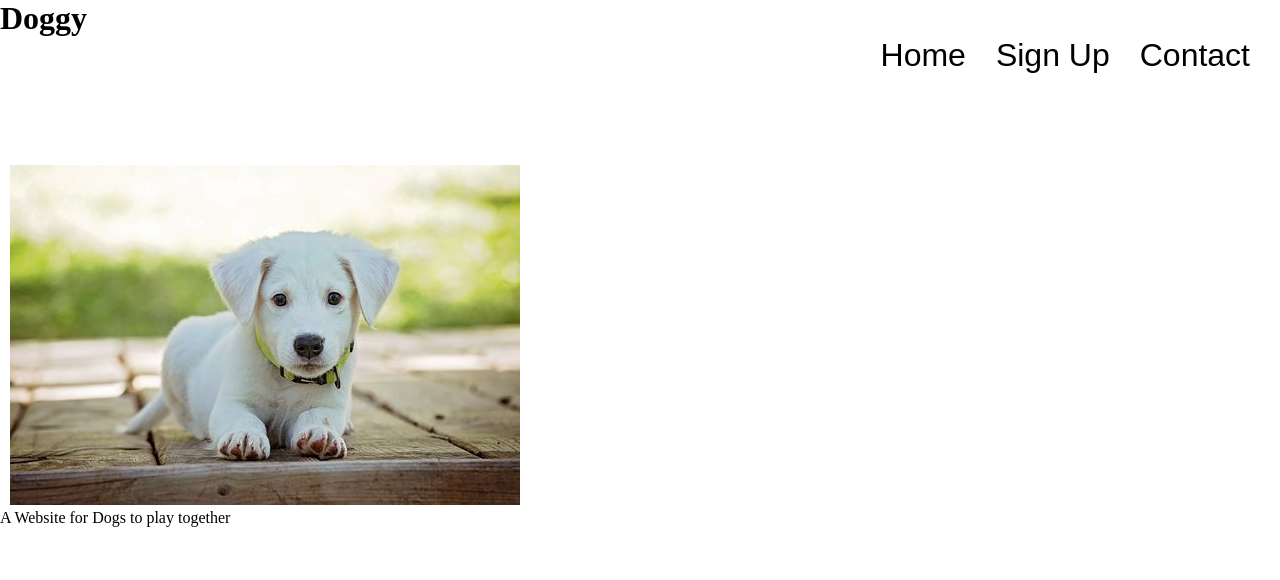
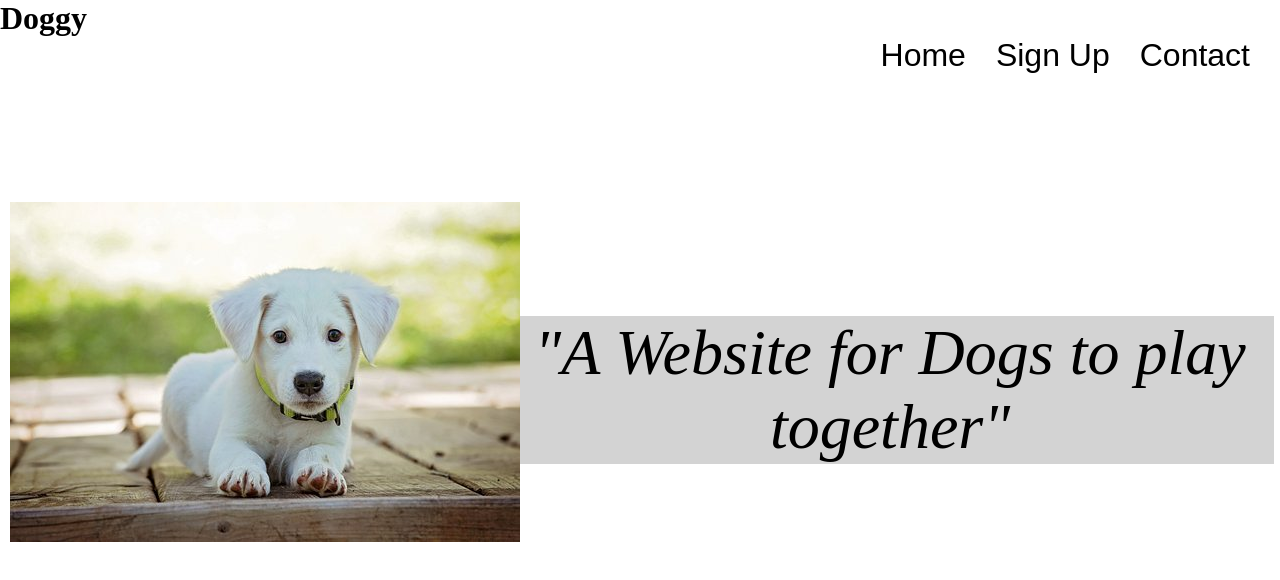
Before and after one commit to Marty97m/Doggy, a plain HTML site: page index.html in a window 1280 px wide. Drawn offline with Linux system fonts and the light colour scheme.

Commit message:
style the aside

```diff
--- a/index.html
+++ b/index.html
@@ -17,8 +17,13 @@
                 <li><a href="#">Home</a></li>
               </ul>
         </nav>
-        <img src="img/dog.jpg" alt="dog">
-        <aside>A Website for Dogs to play together</aside>
+        <div class="dog">
+            <img src="img/dog.jpg" alt="dog">
+        <aside>
+            <p>"A Website for Dogs to play together" </p>
+        </aside>
+        </div>
+
     </div>
 
 </body>
--- a/style.css
+++ b/style.css
@@ -22,7 +22,28 @@ nav ul li a:hover{
 div img{
     margin-top: 10%;
     margin-left: 10px;
+
 }
-h1{
-    margin-left: 20px 10px;
+aside{
+    width: 60%;
+  padding-left: 15px;
+  margin-left: 15px;
+  margin-top: -18%;
+  margin-right: 6px;
+  float: right;
+  font-style: italic;
+  background-color: lightgray;
+  text-align: center;
+
+
 }
+aside p{
+    font-size: 4rem;
+}
+.dog{
+    clear: both;
+}
+
+aside:hover{
+    background-color: white;
+}
```
